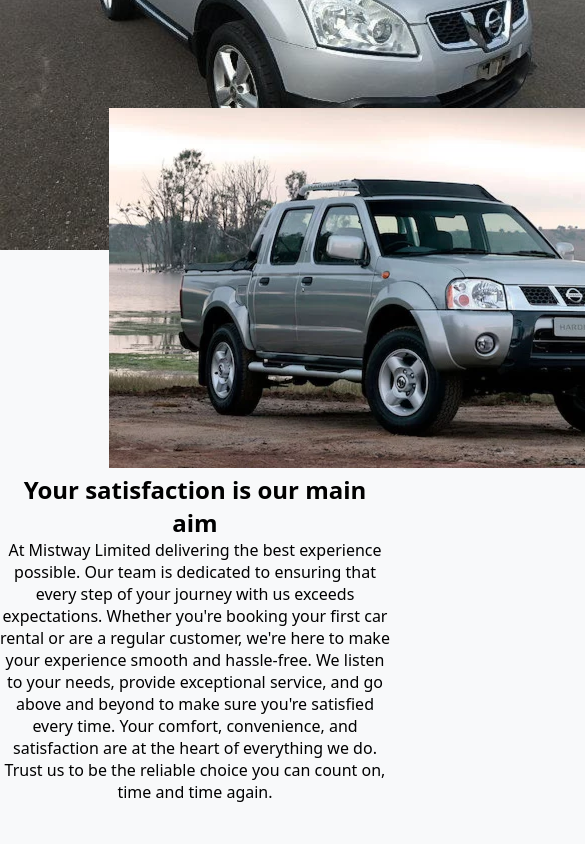
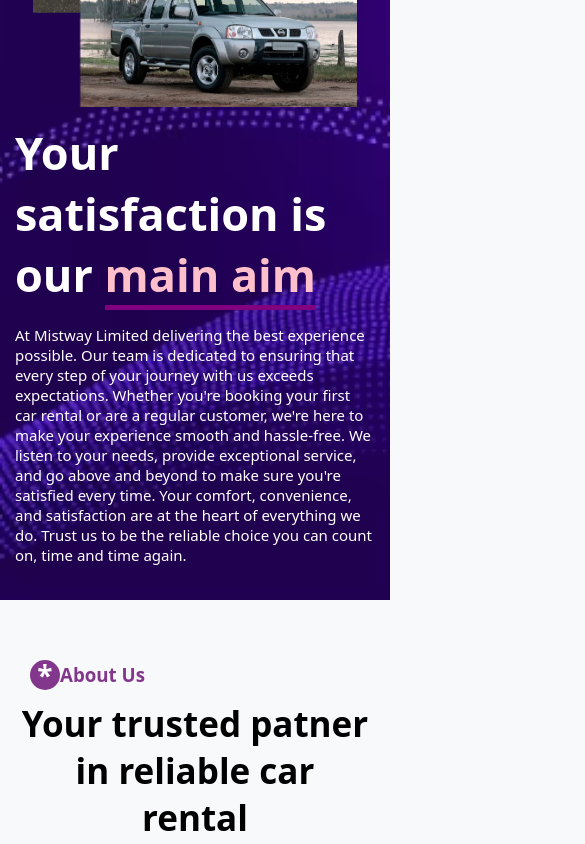
Before and after one commit to denismnjima/car-rental-website, a React (Vite) app: page / in a window 390 px wide. Shown: the part 2740-3584 px from the top of the page, 585 px wide, since content can reach past the window. Built offline with nearby package versions, Linux system fonts and the light colour scheme.

Commit message:
completes satisfaction Container

```diff
--- a/src/components/SatisfactionSection/SatisfactionSection.css
+++ b/src/components/SatisfactionSection/SatisfactionSection.css
@@ -0,0 +1,54 @@
+.satisfaction-container{
+    margin-top: 25px;
+    background-image: url(../../assets/images/image_purple.png);
+    background-size: cover;
+    display: flex;
+    justify-content: center;
+
+}
+.satisfaction-container img{
+    width: 480px;
+}
+.in-container{
+    padding: 35px 15px;
+    display: flex;
+    justify-content: center;
+    align-items: center;
+    gap: 15px;
+    max-width: 1500px;
+
+}
+.in-container h2{
+    color: white;
+    font-size: 35px;
+    text-align: left;
+
+}
+.in-container h2 span{
+    color: pink;
+    border-bottom: 5px solid purple;
+}
+.in-container p{
+    color: white;
+    margin-top: 10px;
+    font-size: 18px;
+    text-align: left;
+
+}
+
+@media screen and (max-width:768px) {
+    .in-container{
+        flex-direction: column;
+    }
+    .in-container img{
+        max-width: 90%;
+    }
+    .in-container h2{
+        font-size: 45px;
+    }
+    .in-container p{
+        margin-top: 20px;
+        font-size: 15px;
+    }
+
+}
--- a/src/components/SatisfactionSection/SatisfactionSection.jsx
+++ b/src/components/SatisfactionSection/SatisfactionSection.jsx
@@ -1,13 +1,16 @@
 import carsImage from '../../assets/images/two_cars.png';
+import './SatisfactionSection.css'
 function SatisfactionSection() {
   return (
     <section className="satisfaction-container">
-        <img src={carsImage} alt="mistway limited" />
+      <div className="in-container">
+      <img src={carsImage} alt="mistway limited" />
         <div className="details">
             <h2>Your satisfaction is our <span>main aim</span></h2>
             <p>At Mistway Limited delivering the best experience possible. Our team is dedicated to ensuring that every step of your journey with us exceeds expectations. Whether you're booking your first car rental or are a regular customer, we're here to make your experience smooth and hassle-free. We listen to your needs, provide exceptional service, and go above and beyond to make sure you're satisfied every time.
                 Your comfort, convenience, and satisfaction are at the heart of everything we do. Trust us to be the reliable choice you can count on, time and time again.</p>
         </div>
+      </div>
     </section>
   )
 }
```
Also changed, not shown: src/assets/images/image_purple.png (added).
